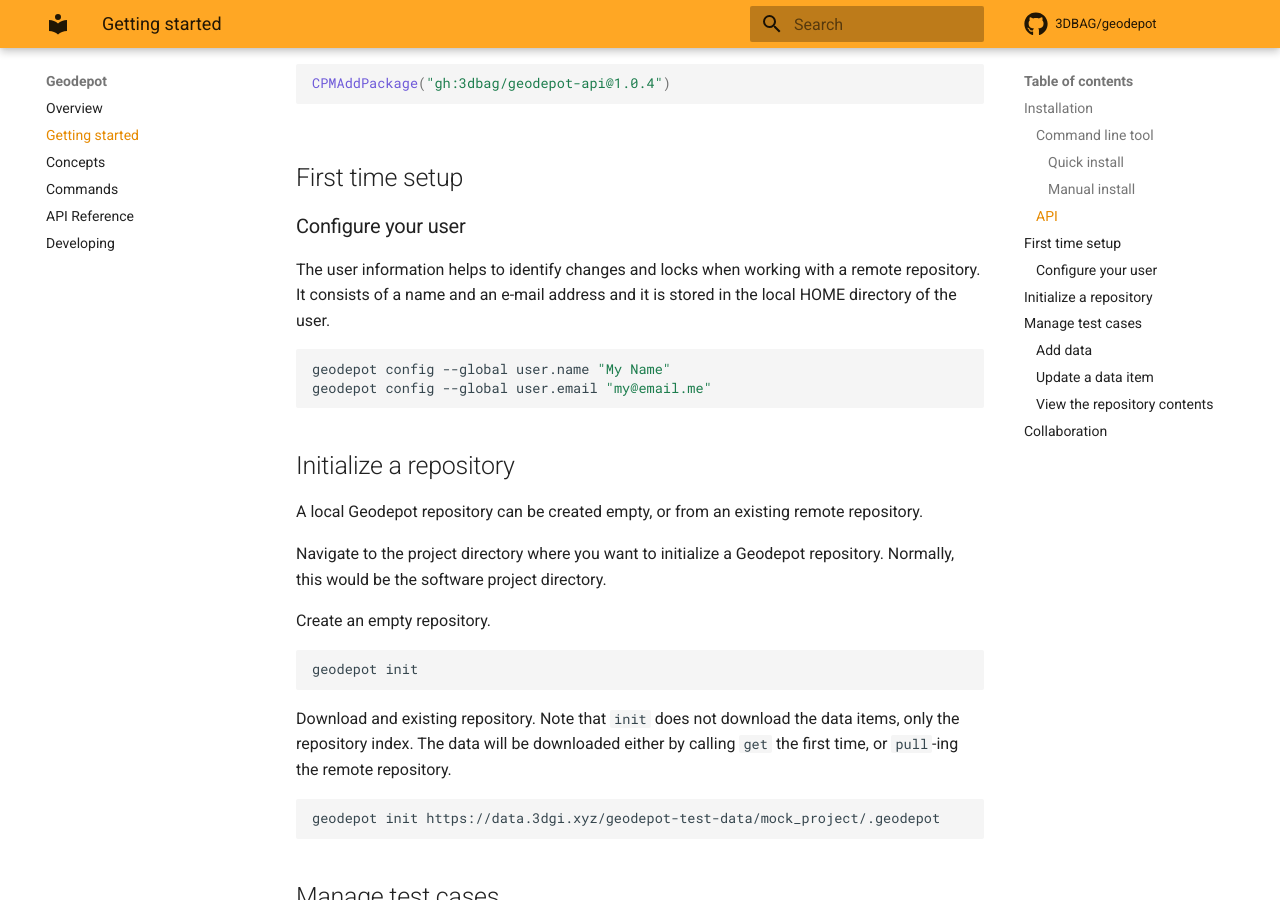
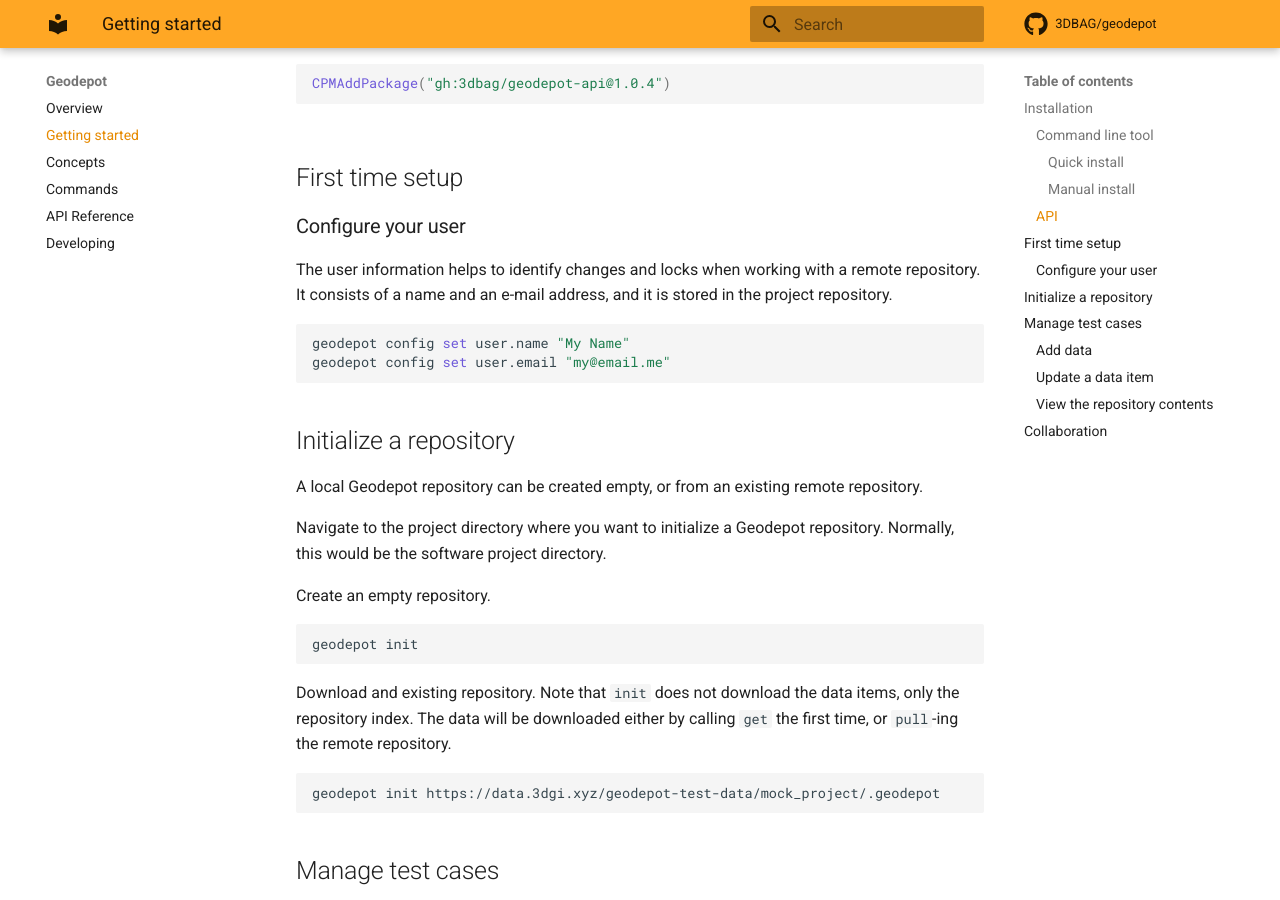
Before and after one commit to 3DBAG/geodepot, an MkDocs documentation site: the page built from docs/getting-started.md, in a window 1280 px wide and 900 px high, scrolled down 2178 px. Built offline with MkDocs 1.6.1 and Material for MkDocs 9.7.7, drawn with Linux system fonts in a browser that asks for light colours; comment, search, counter and statistics services are not loaded.

Commit message:
Fix first time config docs

````diff
--- a/docs/getting-started.md
+++ b/docs/getting-started.md
@@ -152,11 +152,11 @@
 ### Configure your user
 
 The user information helps to identify changes and locks when working with a remote repository.
-It consists of a name and an e-mail address and it is stored in the local HOME directory of the user.
+It consists of a name and an e-mail address, and it is stored in the project repository.
 
 ```shell
-geodepot config --global user.name "My Name"
-geodepot config --global user.email "my@email.me"
+geodepot config set user.name "My Name"
+geodepot config set user.email "my@email.me"
 ```
 
 ## Initialize a repository
````
